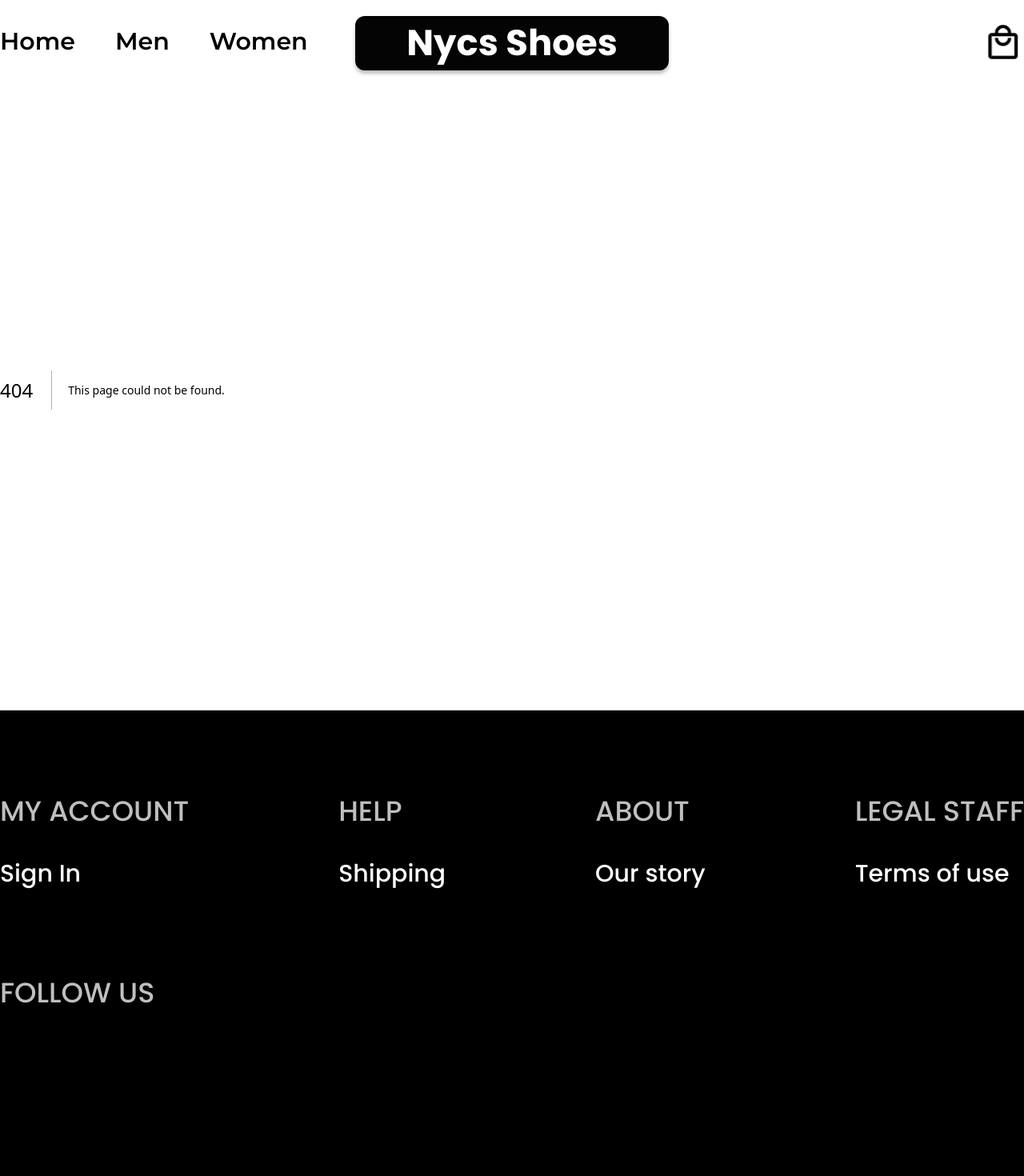
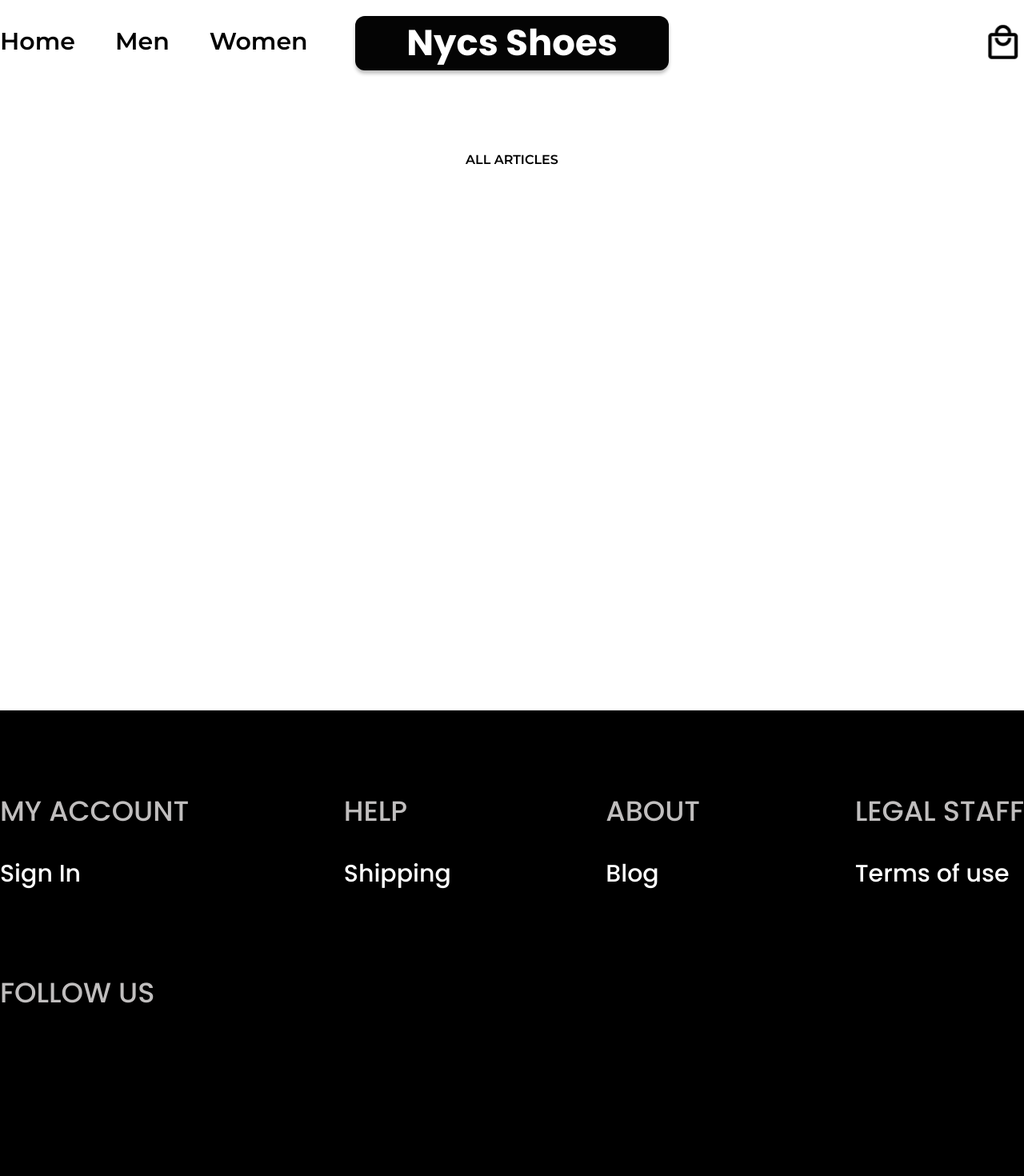
Before and after one commit to stanislaviw/shoes-shop, a Next.js app: page /blog in a window 1280 px wide. Before the commit this address had no page. Shown: the top 1470 px of the page at 80% size. Built offline with nearby package versions, Linux system fonts and the light colour scheme.

Commit message:
added blog page

```diff
--- /dev/null
+++ b/src/app/blog/article.tsx
@@ -0,0 +1,3 @@
+export const BlogArticle = (): JSX.Element => {
+  return <div>Article</div>;
+};
--- /dev/null
+++ b/src/app/blog/blog.tsx
@@ -0,0 +1,16 @@
+export const Blog = (): JSX.Element => {
+  return (
+    <div className="w-full h-full">
+      <div className="w-full h-full flex justify-center">
+        <div className="w-full py-[100px] max-w-[1440px] flex flex-col gap-[30px]">
+          <h4 className="text-center">ALL ARTICLES</h4>
+          <div></div>
+        </div>
+      </div>
+    </div>
+  );
+};
+
+const Item = (): JSX.Element => {
+  return <div></div>;
+};
--- a/src/app/docs/terms-of-use.tsx
+++ b/src/app/docs/terms-of-use.tsx
@@ -3,7 +3,7 @@
 export const TermsOfUse = (): JSX.Element => {
   return (
     <section className="w-full h-full flex justify-center">
-      <div className="w-full py-b-[100px] max-w-[1440px] flex flex-col gap-[30px] py-[100px]">
+      <div className="w-full max-w-[1440px] flex flex-col gap-[30px] py-[100px]">
         <div className="w-full flex flex-col gap-[10px]">
           <h4 className="text-black text-xl font-sans font-extrabold">
             Terms of Use for Nycs Shoes
--- a/src/constants/constants.ts
+++ b/src/constants/constants.ts
@@ -24,8 +24,8 @@
 
 export const ABOUT_LINKS: LinkType[] = [
     {
-        name: "Our story",
-        link: "#",
+        name: "Blog",
+        link: "/blog",
     },
 ];
 
--- /dev/null
+++ b/src/pages/blog/[id].tsx
@@ -0,0 +1,10 @@
+import { BlogArticle } from "@/app/blog/article";
+import { NextPage } from "next";
+
+const ArcticlePage: NextPage = () => (
+  <>
+    <BlogArticle />
+  </>
+);
+
+export default ArcticlePage;
--- /dev/null
+++ b/src/pages/blog/index.tsx
@@ -0,0 +1,10 @@
+import { Blog } from "@/app/blog/blog";
+import { NextPage } from "next";
+
+const BlogPage: NextPage = () => (
+  <>
+    <Blog />
+  </>
+);
+
+export default BlogPage;
```
